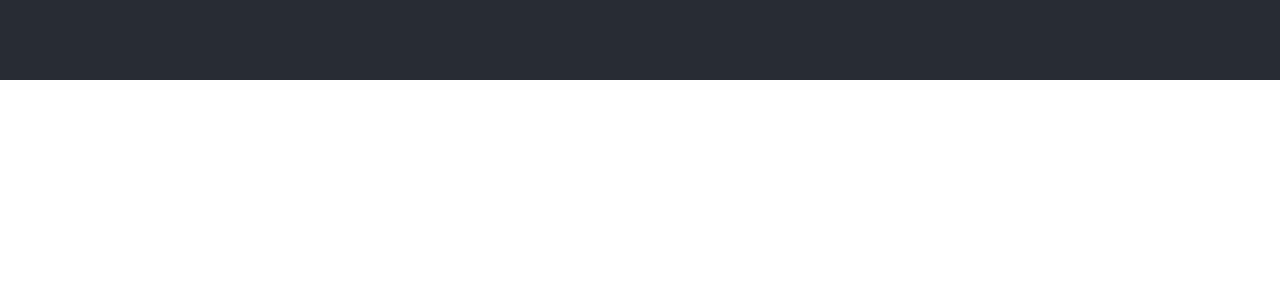
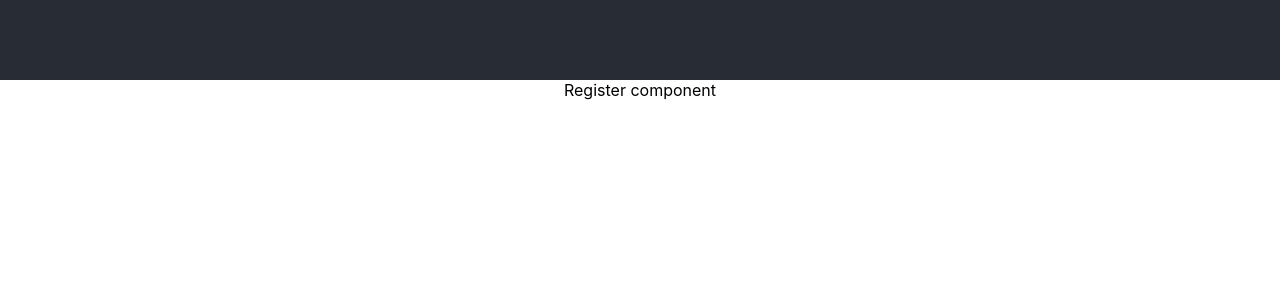
Before and after one commit to danielcortes89/initial-layout, a React (Create React App) app: page /register in a window 1280 px wide. Shown: the top 300 px of the page. Built offline with nearby package versions, Linux system fonts and the light colour scheme.

Commit message:
feat: Made home and about us in pages

```diff
--- a/src/App.js
+++ b/src/App.js
@@ -2,24 +2,11 @@ import { BrowserRouter as Router, Route } from 'react-router-dom'
 
 import Login from './components/LoginComponent'
 import Register from './components/RegisterComponent'
+import Home from './components/HomeComponent'
+import About from './components/AboutComponent'
 
 import './App.css';
 
-const Home = () => {
-  return (
-    <div>
-      <h2>This is the Homepage</h2>
-    </div>
-  )
-}
-
-const About = () => {
-  return (
-    <div>
-      <h3>This is the about Page</h3>
-    </div>
-  )
-}
 
 function App() {
   return (
@@ -32,7 +19,7 @@ function App() {
         <Route path="/" exact component={Home}/>
         <Route path="/about" component={About}/>
         <Route path="/login" component={Login}/>
-        <Route path="register" component={Register}/>
+        <Route path="/register" component={Register}/>
       </Router>
     </div>
   );
--- /dev/null
+++ b/src/components/AboutComponent.js
@@ -0,0 +1,9 @@
+import React from 'react'
+
+export default function AboutComponent() {
+    return (
+        <div>
+            <h3>This is the about Page</h3>
+        </div>
+    )
+}
--- a/src/components/HomeComponent.js
+++ b/src/components/HomeComponent.js
@@ -0,0 +1,9 @@
+import React from 'react'
+
+export default function HomeComponent() {
+    return (
+        <div>
+            <h2>This is the Homepage</h2>
+        </div>
+    )
+}
```
